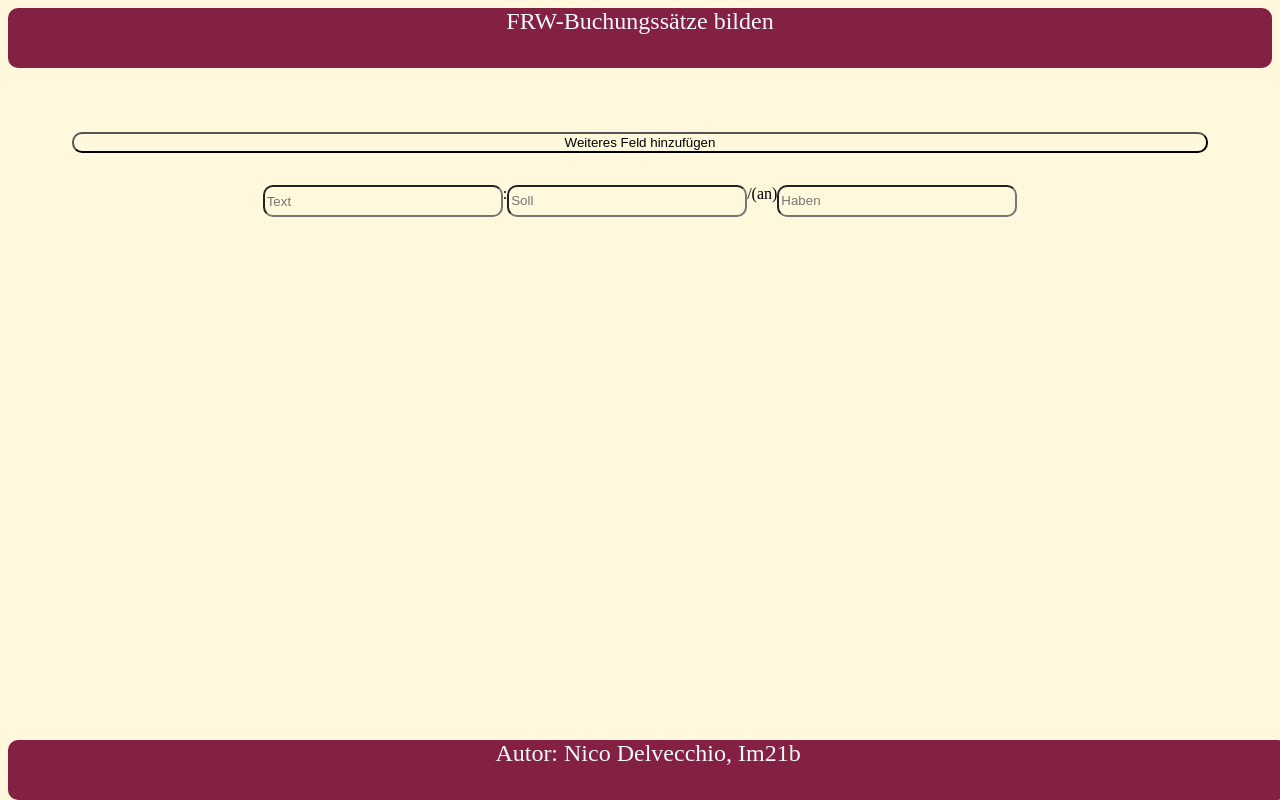
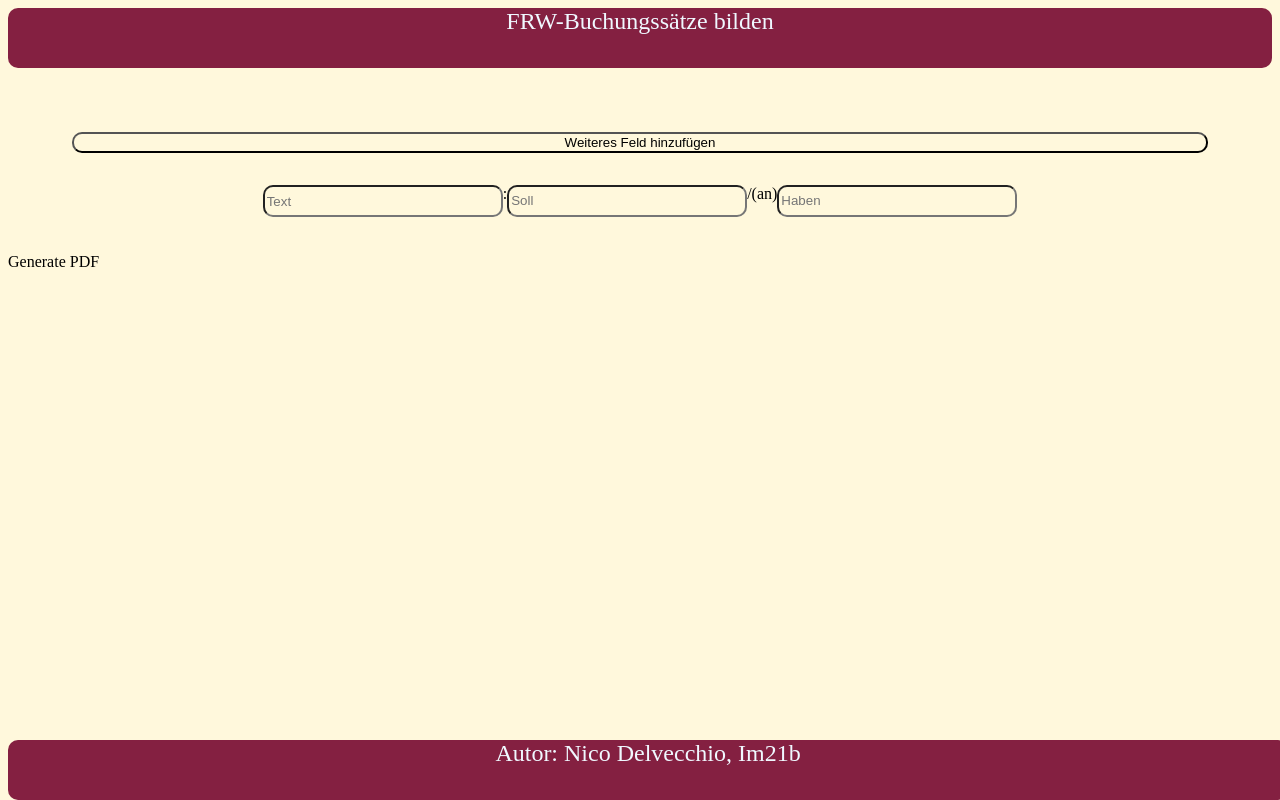
Before and after one commit to h0peRL/FRW-App, a plain HTML site: page frw/index.html in a window 1280 px wide. Drawn offline with Linux system fonts and the light colour scheme.

Commit message:
Added planen to doc

```diff
--- a/frw/index.html
+++ b/frw/index.html
@@ -11,6 +11,7 @@
     <div id="app">
       <div id="inputfield"></div>
     </div>
+    <buttonc onclick="generatePDF()">Generate PDF</button>
     <footer>Autor: Nico Delvecchio, Im21b</footer>
     <script src="./js/app.js"></script>
   </body>
--- a/frw/js/app.js
+++ b/frw/js/app.js
@@ -184,3 +184,6 @@ const inputform = `
 
 const Page = document.getElementById("inputfield");
 Page.innerHTML = inputform;
+function generatePDF() {
+  console.log("PDF wird erstellt.");
+}
```
Also changed, not shown: 1 other file.
